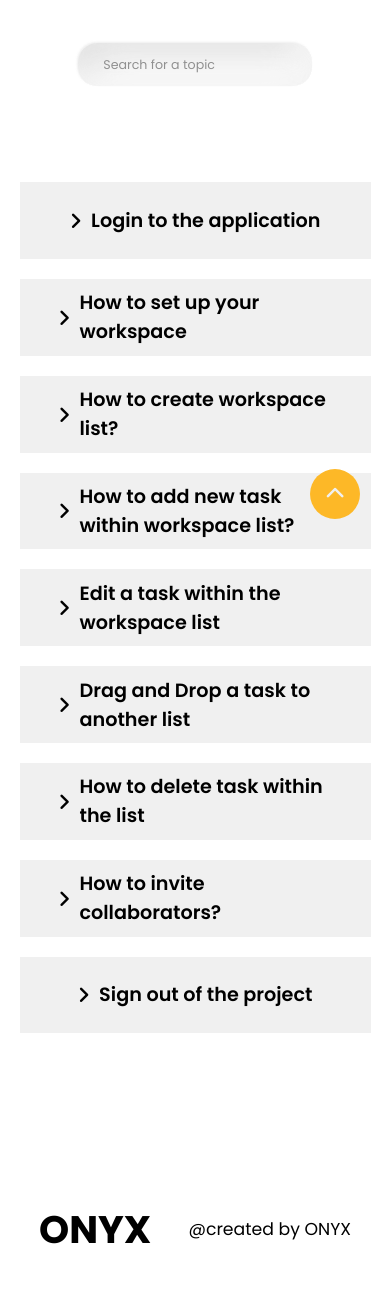
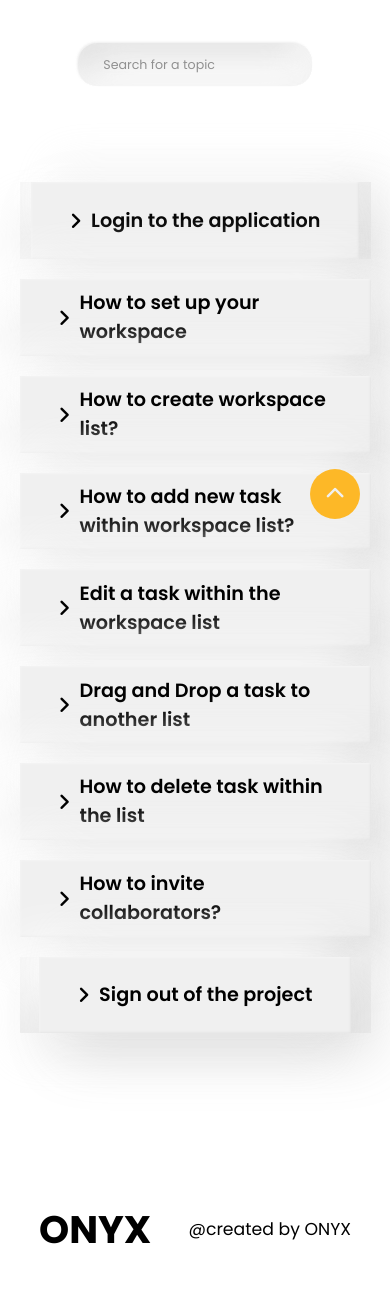
Before and after one commit to truongnhatanh7/EEET2580_Onyx_Project, a PHP site: page /faq.html in a window 390 px wide. Shown: the part 295-1604 px from the top of the page. Run offline with PHP 8.4, Linux system fonts and the light colour scheme; some libraries are stand-ins or nearby versions.

Commit message:
Update faq-responsive.css

```diff
--- a/assets/css/faq-responsive.css
+++ b/assets/css/faq-responsive.css
@@ -6,7 +6,6 @@
 }
 @media (max-width: 768px) {
     .faq__card > summary {
-        box-shadow: none;
         border-radius: 0;
     }
     .faq__card  {
```
